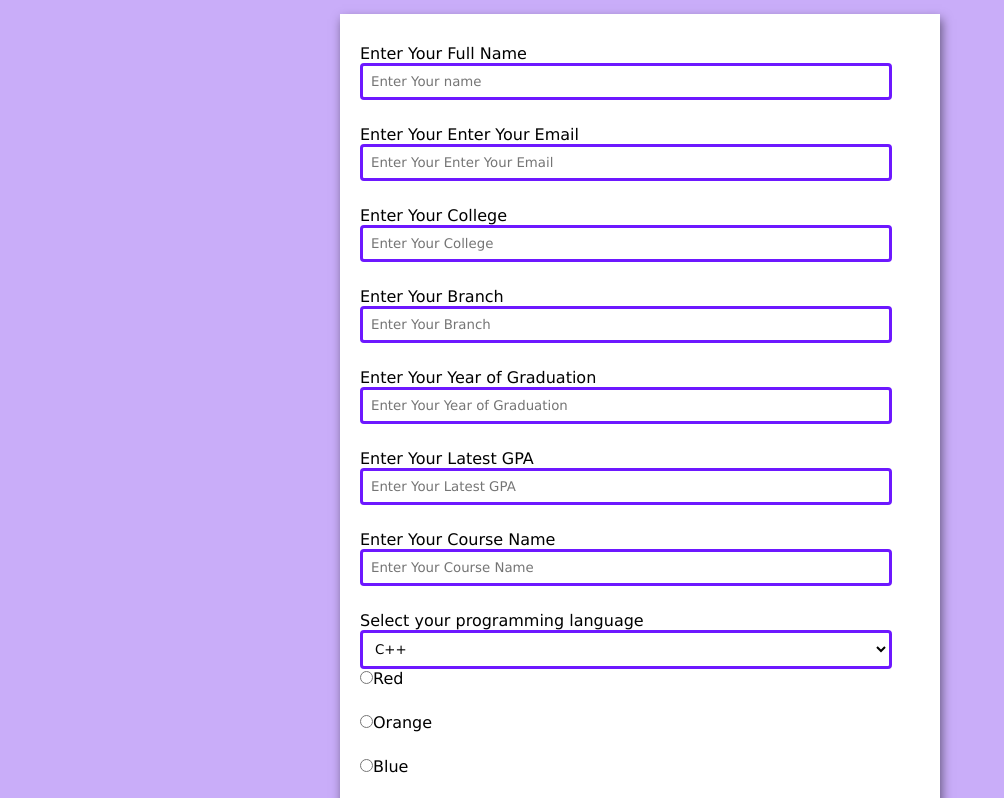
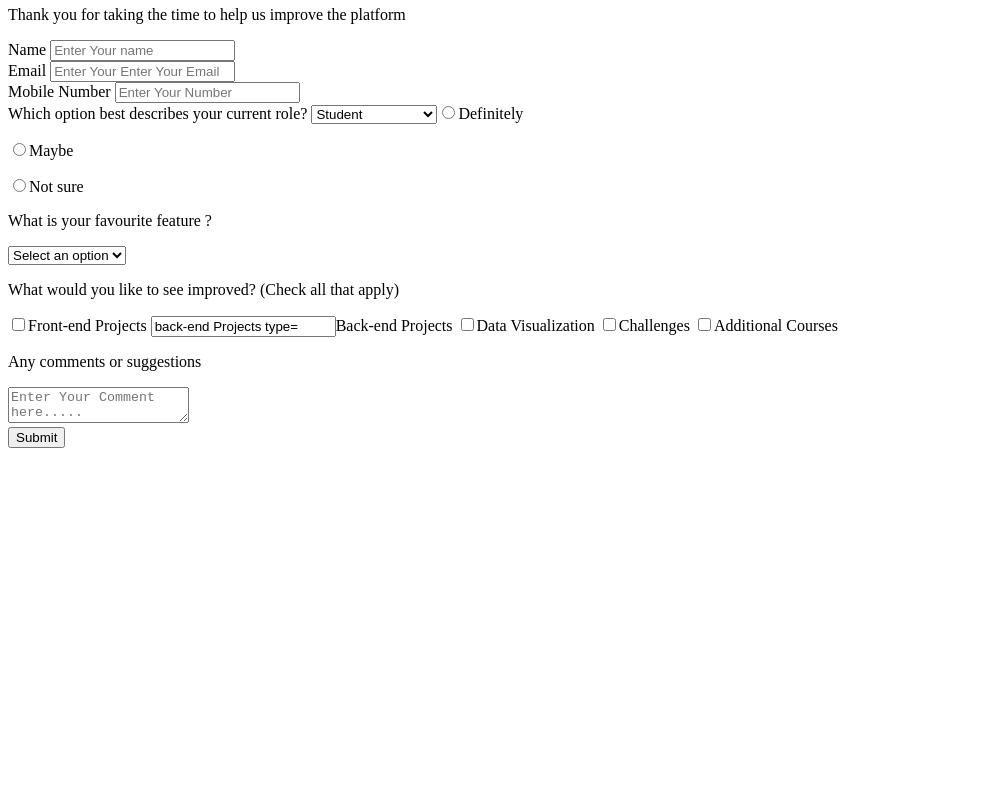
Before and after one commit to Ritik101/Frontend_Projects, a plain HTML site: page Survey Form/index.html in a window 1280 px wide. Shown: the part 74-872 px from the top of the page, without its empty margins (0-1004 px from the left). After the commit the page ends 800 px from the top, so only its background shows below. Drawn offline with Linux system fonts and the light colour scheme.

Commit message:
Frontend Projects

```diff
--- a/Survey Form/index.html
+++ b/Survey Form/index.html
@@ -5,78 +5,79 @@
         <meta http-equiv="X-UA-Compatible" content="IE=edge">
         <meta name="viewport" content="width=device-width, initial-scale=1.0">
         <title>Survey Form Using HTML & CSS</title>
-        <link rel="stylesheet" href="style.css">
+        <link rel="stylesheet" href="styles.css">
     </head>
     <body>
-
-        <h1>SURVEY FORM 1.0</h1>
-
-        <form id="form">
-
-            <p>
-                <label for="Name" id="label-name">Enter Your Full Name
-                    <input type="text" placeholder="Enter Your name">
+    <div class="container">
+        <header class="header">
+        <h1 id="title" class="text-center">SURVEY FORM 1.0</h1>
+        <p id="description" class="description text-center">
+          Thank you for taking the time to help us improve the platform
+        </p>
+        </header>
+        <form id="survey-form">
+            <div class="form-group">
+                <label for="Name" id="name-label">Name
+                    <input type="text" placeholder="Enter Your name" id="name">
                 </label>
+            </div>
+            <div class="form-group">
+                <label for="Email" id="email-label">Email
+                    <input type="email" placeholder="Enter Your Enter Your Email" id="email"></input>
+                </label>
+                <div class="form-group">
+                    <label for="Enter Your Number" id="number">Mobile Number
+                        <input id="number" type="number" placeholder="Enter Your Number" >
+                    </label>
+            </div>
+        <div class="form-group">
+            <label for="name" id="role-label"> Which option best describes your current role?
+                <select name="select" id="lang" placeholder="Select current role">
+                    <option value="Student">Student</option>
+                    <option value="FullTimeJob">Full Time Job</option>
+                    <option value="C#">Full Time Learner</option>
+                    <option value="Prefer Not to say">Prefer Not to say</option>
+                    <option value="Other">Other</option>
+            </label>
+        </div>
+         <div class="form-group">
+            <p>Would you recommend freeCodeCamp to a friend?</p>
+            <input name="user-recommend" value="Definitely" type="radio" class="input-radio">Definitely</p>
+            <input name="user-recommend" value="maybe" type="radio" class="input-radio">Maybe</p>
+            <input name="user-recommend" value="not-sure" type="radio" class="input-radio">Not sure</p>
+         </div>
+        </div>
+        <div class="form-group">
+            <p>What is your favourite feature ?</p>
+            <select id="dropdown" name="dropdown" required> class="form-control" required>
+                <option disabled selected value>Select an option</option>
+                <option value="challenges">Challenges</option>
+                <option value="projects">Projects</option>
+                <option value="communities">Communities</option>
+                <option value="ppenSource">Open Source</option>
+            </select>
+        </div>
+        <div class="form-group">
+            <p>What would you like to see improved?
+                <span class="clue">(Check all that apply)</span>
             </p>
-            <p>
-                <label for="Email" id="label-email"> Enter Your Enter Your Email
-                    <input type="Email" placeholder="Enter Your Enter Your Email">
-                </label>
-                <p>
-                    <label for="Enter Your College" id="label-college"> Enter Your College
-                        <input type="text" placeholder="Enter Your College">
-                    </label>
-            </p>
-            <p>
-                <label for="Enter Your Branch" id="label-branch"> Enter Your Branch
-                    <input type="" placeholder="Enter Your Branch">
-                </label>
-            </p>
-            <p>
-                <label for="Enter Your Year of Graduation" id="label-graduation"> Enter Your Year of Graduation
-                <input type="" placeholder="Enter Your Year of Graduation">
-                </label>
-        </p>
-        <p>
-            <label for="Enter Your Latest GPA" id="label-GPA"> Enter Your Latest GPA
-                <input type="" placeholder="Enter Your Latest GPA">
+            <label><input name="prefer" value="front-end-projects" type="checkbox" class="input-checkbox">Front-end Projects</label>
+            <label><input name="prefer" value="back-end Projects type="checkbox" class="input-checkbox">Back-end Projects</label>
+            <label><input name="prefer" value="data Visualization" type="checkbox" class="input-checkbox">Data Visualization</label>
+            <label><input name="prefer" value="dhallenges" type="checkbox" class="input-checkbox">Challenges</label>
+            <label><input name="prefer" value="ddditional Courses" type="checkbox" class="input-checkbox">Additional Courses</label>
+        </div>
+        <div class="form-group">
+            <p> Any comments or suggestions</p>
+                <textarea id="comments" class="input-textarea" name="comment" placeholder="Enter Your Comment here....."></textarea>
             </label>
-        </p>
-        <p>
-                <label for="name" id="label-name"> Enter Your Course Name
-                <input type="" placeholder="Enter Your Course Name">
+        </div>
+        <div class="form-group">
+            <button type="submit" id="submit" class="submit-button"> Submit </button>
             </label>
-        </p>
-        <p>
-            <label for="name" id="label-lang"> Select your programming language
-                <select name="select" id="lang">
-                    <option value="C++">C++</option>
-                    <option value="C">C</option>
-                    <option value="C#">C#</option>
-                    <option value="Java">Java</option>
-                    <option value="Python">Python</option>
-                    <option value="Javascript">Javascript</option>
-                    <option value="Django">Django</option>
-            </label>
-        </p>
-        <p>Select Your Batch Name
-            <p>Select Your Batch Name<label>Select Your Batch Name<input type="radio" name="Batch" value="Red">Red</label></p>
-            <p><label><input type="radio" name="Batch" value="Orange">Orange</label></p>
-            <p><label><input type="radio" name="Batch" value="Blue">Blue</label></p>
-            <p><label><input type="radio" name="Batch" value="Black">Black</label></p>
-        </p>
-        <p>
-            <label for="skills" id="label-skills"> Write your skills
-                <textarea name="skills" id="skills" placeholder="Enter Your Skills"></textarea>
-            </label>
-        </p>
-        <p>
-            <label for="submit" id="label-submit">
-                <button type="submit" value="Submit">Submit</button>
-            </label>
-        </p>
+        </div>
 
         </form>
-
+    </div>
     </body>
 </html>
--- /dev/null
+++ b/Survey Form/styles.css
@@ -0,0 +1,7 @@
+.{
+    box-sizing: border-box;
+    margin: 0;
+    padding: 0;
+    color: rgba(0, 0, 0, 8.5);
+    font-size: 14px;
+}
--- a/portfolio/style.css
+++ /dev/null
@@ -1,40 +0,0 @@
-*{
-    margin: 0;
-    padding: 0;
-    box-sizing: border-box;
-}
-body {
-    font-family: Times, serif;
-    color: white;
-    background-color: black;
-}
-.header{
-    padding: 2rem;
-    text-align: center;
-}
-.tribute{
-    display: grid;
-    grid-template-columns: 2fr 1fr;
-    max-width: 78rem;
-    margin: 0px auto;
-    background-color: #fff;
-    align-items: center;
-}
-.tribute blockquote{
-    color: black;
-    text-align: center;
-    font-size: 3rem;
-}
-.tribute img{
-    width: 100%;
-}
-.bio{
-    margin: 2rem auto;
-    text-align: center;
-    max-width: 40rem;
-}
-.bio > p{
-    padding: 20px 0px;
-    line-height: 1.4;
-    font-size: 1.4rem;
-}
```
Also changed, not shown: portfolio/index.html (deleted, +0 -29 lines).
